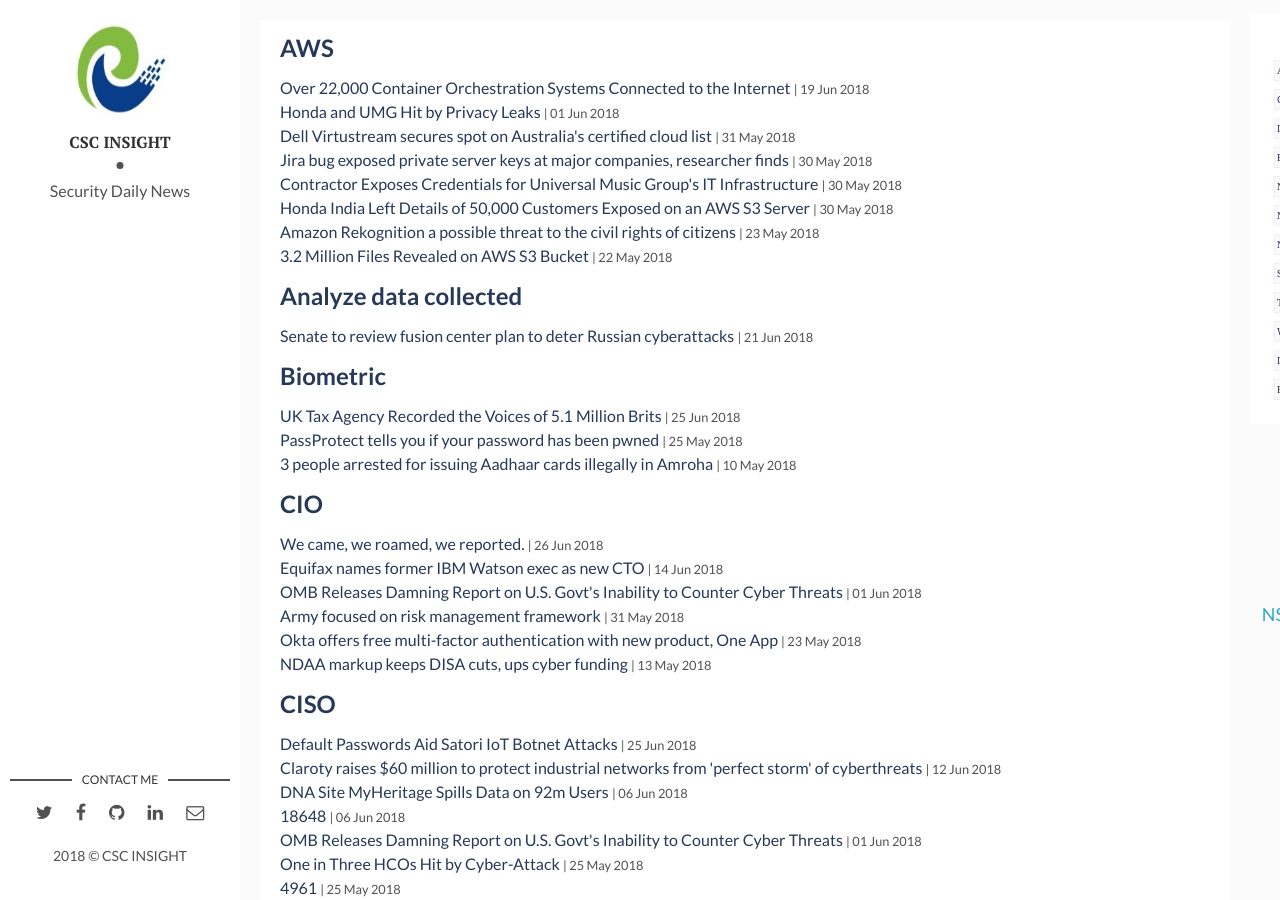
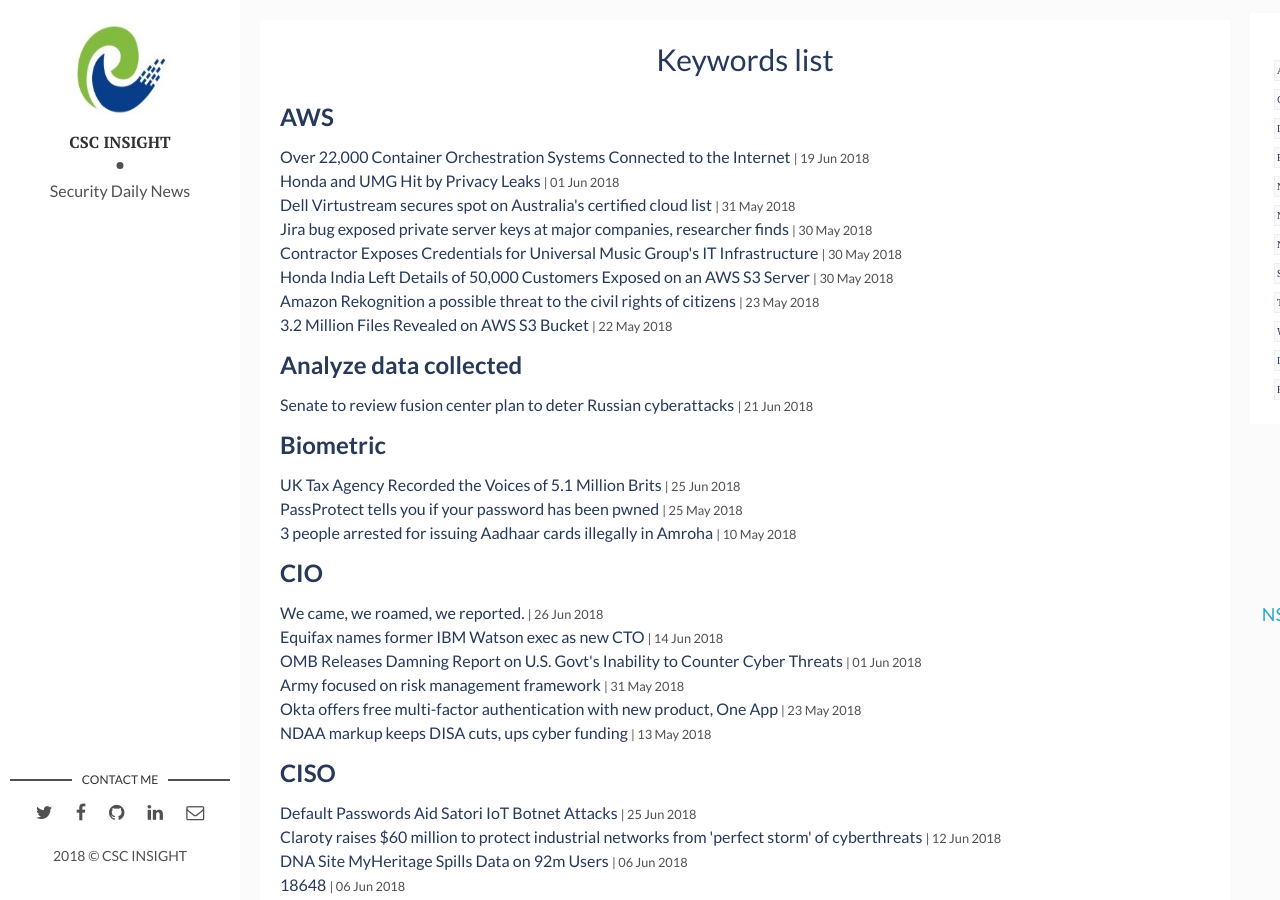
Before and after one commit to Marshalord/CSC005, a Jekyll site: the page built from tags.html, in a window 1280 px wide and 900 px high. Built offline with Jekyll 4.4.1, drawn with Linux system fonts in a browser that asks for light colours; nearby versions of some CDN libraries.

Commit message:
First pages commit

```diff
--- a/tags.html
+++ b/tags.html
@@ -8,6 +8,7 @@
 
 
 <section class="blog-tags">
+  <h1>Keywords list</h1>
 <!--cycles through tag list and creates subheader for each tag name...-->
   {% for item in (0..site.tags.size) %}{% unless forloop.last %}
     {% capture this_word %}{{ tag_words[item] | strip_newlines }}{% endcapture %}
```
